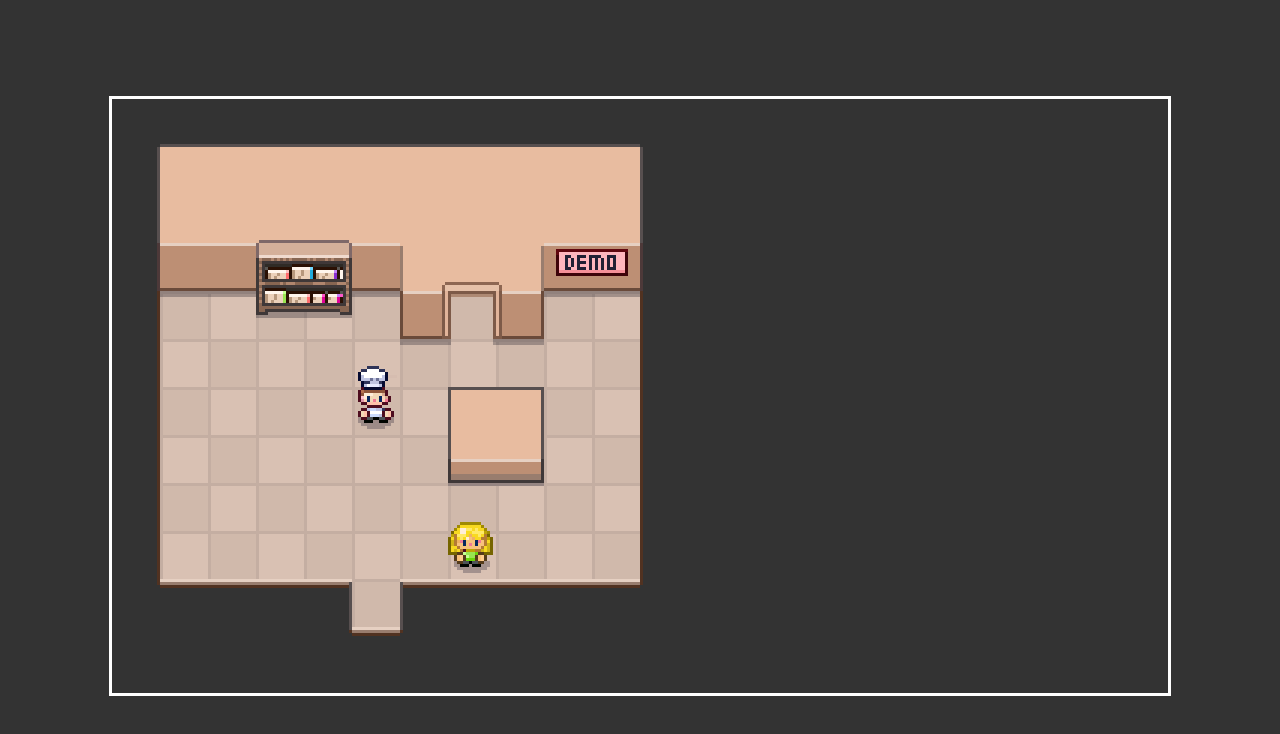
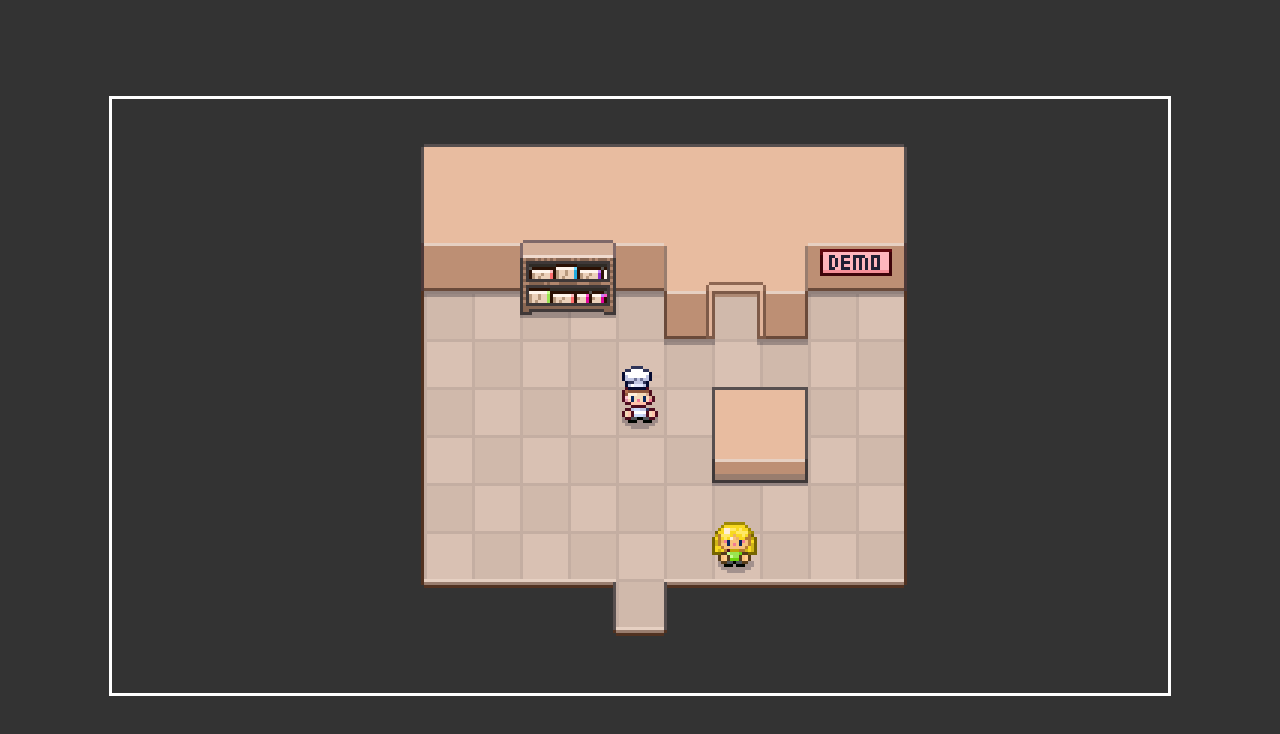
Before and after one commit to Notwacob/pizza-legends, a plain HTML site: page index.html in a window 1280 px wide. Drawn offline with Linux system fonts and the light colour scheme.

Commit message:
Part 6 - Camera

```diff
--- a/Overworld.js
+++ b/Overworld.js
@@ -8,23 +8,29 @@ class Overworld {
 
     startGameLoop() {
         const step = () => {
-
             //Clear The Map
             this.ctx.clearRect(0, 0, this.canvas.width, this.canvas.height);
 
-            //Draw Lower Layer
-            this.map.drawLowerImage(this.ctx);
+            //Establish the camera person
+            const cameraPerson = this.map.gameObjects.hero;
 
-            //Draw Game Objects
+            //Update All Objects
             Object.values(this.map.gameObjects).forEach(object => {
                 object.update({
                     arrow: this.directionInput.direction
                 });
-                object.sprite.draw(this.ctx);
+            })
+
+            //Draw Lower Layer
+            this.map.drawLowerImage(this.ctx, cameraPerson);
+
+            //Draw Game Objects
+            Object.values(this.map.gameObjects).forEach(object => {
+                object.sprite.draw(this.ctx, cameraPerson);
             })
 
             //Draw Upper Layer
-            this.map.drawUpperImage(this.ctx);
+            this.map.drawUpperImage(this.ctx, cameraPerson);
 
             requestAnimationFrame(() => {
                 step();
@@ -38,7 +44,7 @@ class Overworld {
 
         this.directionInput = new DirectionInput();
         this.directionInput.init();
-        this.directionInput.direction; //"down", "up"
+        this.directionInput.direction;
 
         this.startGameLoop();
     }
--- a/OverworldMap.js
+++ b/OverworldMap.js
@@ -9,12 +9,12 @@ class OverworldMap {
         this.upperImage.src = config.upperSrc;
     }
 
-    drawLowerImage(ctx) {
-        ctx.drawImage(this.lowerImage, 0, 0)
+    drawLowerImage(ctx, cameraPerson) {
+        ctx.drawImage(this.lowerImage, utils.widthGrid(10.5) - cameraPerson.x, utils.widthGrid(6) - cameraPerson.y)
     }
 
-    drawUpperImage(ctx) {
-        ctx.drawImage(this.upperImage, 0, 0)
+    drawUpperImage(ctx, cameraPerson) {
+        ctx.drawImage(this.upperImage, utils.widthGrid(10.5) - cameraPerson.x, utils.widthGrid(6) - cameraPerson.y)
     }
 }
 
--- a/Sprite.js
+++ b/Sprite.js
@@ -67,9 +67,9 @@ class Sprite {
         }
     }
 
-    draw(ctx) {
-        const x = this.gameObject.x - 8;
-        const y = this.gameObject.y - 18;
+    draw(ctx, cameraPerson) {
+        const x = this.gameObject.x - 8 + utils.widthGrid(10.5) - cameraPerson.x;
+        const y = this.gameObject.y - 18 + utils.widthGrid(6) - cameraPerson.y;
 
         this.isShadowLoaded && ctx.drawImage(this.shadow, x, y);
 
--- a/index.html
+++ b/index.html
@@ -3,7 +3,7 @@
   <head>
     <title>Pizza Legends</title>
     <link rel="icon" type="image/x-icon" href="favicon.ico">
-    <link href="styles.css" type="text/css" rel="stylesheet">
+    <link href="/styles.css" type="text/css" rel="stylesheet">
   </head>
   <body>
     <div class="game-container">
```
